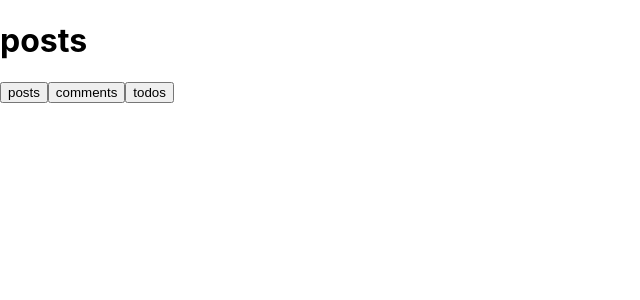
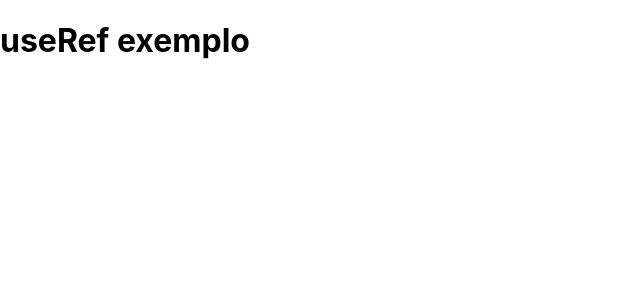
Before and after one commit to gabrielmds222/React-hooks, a React (Create React App) app: page / in a window 1280 px wide. Shown: the top 300 px of the page, without its empty margins (0-640 px from the left). Built offline with nearby package versions, Linux system fonts and the light colour scheme.

Commit message:
feat: Cria arquivo de estudo do hook useRef

```diff
--- a/src/App.js
+++ b/src/App.js
@@ -1,12 +1,13 @@
 import React from 'react';
 
 // import { State } from '../src/hooks/State';
-import { Effect } from '../src/hooks/Effect';
+// import { Effect } from '../src/hooks/Effect';
+import { Ref } from '../src/hooks/Ref';
 
 function App() {
   return (
     // <State />
-    <Effect />
+    <Ref />
   );
 }
 
--- /dev/null
+++ b/src/hooks/Ref/index.js
@@ -0,0 +1,9 @@
+import React, { useState, useRef } from 'react';
+
+export function Ref(){
+    return(
+        <div>
+            <h1>useRef exemplo</h1>
+        </div>
+    );
+}
```
